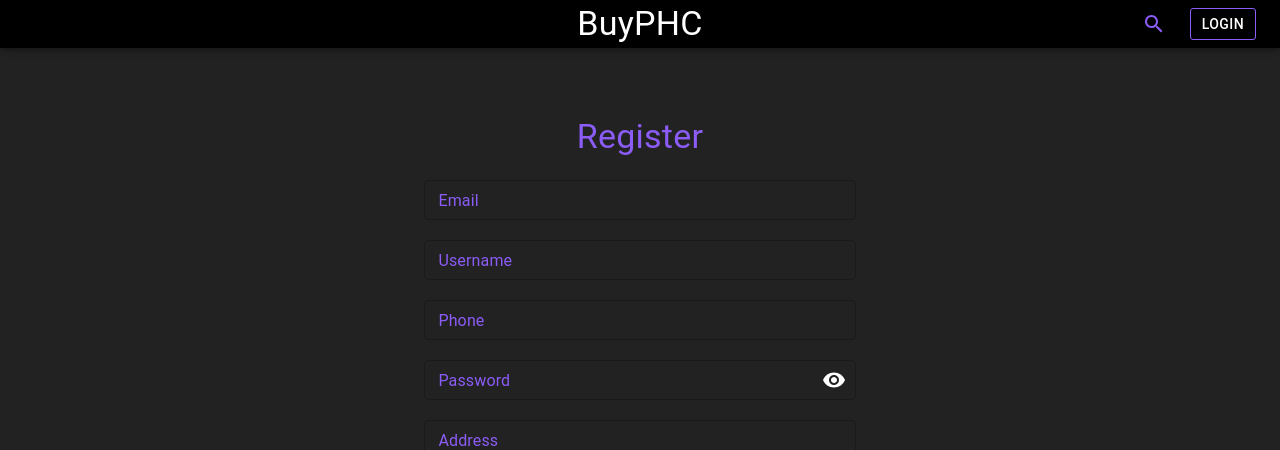
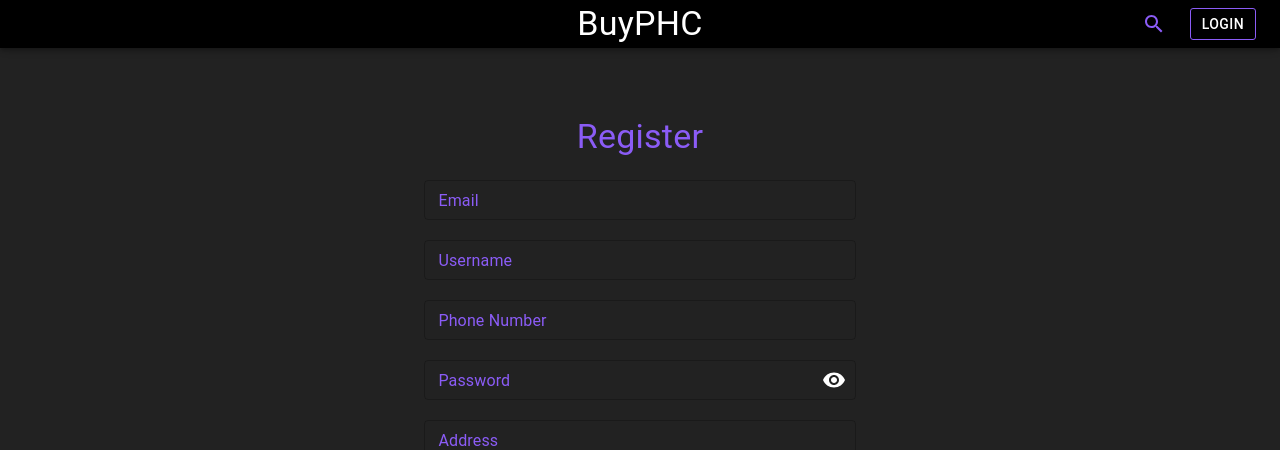
Before and after one commit to oops-bphc/buyPHC-frontend, a React (Create React App) app: page /register in a window 1280 px wide. Shown: the top 450 px of the page. Built offline with nearby package versions, Linux system fonts and the light colour scheme.

Commit message:
Integrate registration endpoint

```diff
--- a/src/Pages/Auth/Register.js
+++ b/src/Pages/Auth/Register.js
@@ -1,126 +1,116 @@
-import React from "react";
+import React from 'react';
 import {
   Button,
   IconButton,
   InputAdornment,
   TextField,
   Typography,
-} from "@mui/material";
+} from '@mui/material';
 // import { ReactComponent as AniliteLoader } from "../Media/AniliteLoader.svg";
-import { Link } from "react-router-dom";
-import { Visibility, VisibilityOff } from "@mui/icons-material";
-import { CustomContainedButton } from "../../Components/Button/CustomButton";
-import { Container } from "../../Components/Container";
+import { Link } from 'react-router-dom';
+import { Visibility, VisibilityOff } from '@mui/icons-material';
+import { CustomContainedButton } from '../../Components/Button/CustomButton';
+import { Container } from '../../Components/Container';
+import axios from "axios";
+
+const RegistrationField = ({label, placeholder, setValue, multiline}) => {
+  return (
+    <TextField
+      label={label}
+      placeholder={placeholder}
+      size='small'
+      type='text'
+			multiline={multiline ? true : false}
+      InputLabelProps={{
+        sx: { color: 'primary.main' },
+      }}
+      sx={{ input: { color: 'white' }, width: { xs: '90%', md: '70%' } }}
+      onChange={(e) => setValue(e.target.value)}
+    />
+  );
+};
 
 function Register() {
-  const [mail, setMail] = React.useState("");
-  const [password, setPassword] = React.useState("");
+  const [username, setUsername] = React.useState('');
+  const [email, setEmail] = React.useState('');
+  const [password, setPassword] = React.useState('');
+  const [phoneNumber, setPhoneNumber] = React.useState('');
+	const [address, setAddress] = React.useState('');
   const [showPassword, setShowPassword] = React.useState(false);
   const [credentialError, setCredentialError] = React.useState(false);
-  // const handleSubmit = async () => {
-  //   try {
-  //     await axios
-  //       .post(
-  //         "https://fab6-103-48-103-234.ngrok.io/user/login",
-  //         {
-  //           email: mail,
-  //           password: password,
-  //         },
-  //         {
-  //           credentials: "include",
-  //         }
-  //       )
-  //       .then((res) => console.log(res));
-  //   } catch (error) {
-  //     console.log(error);
-  //   }
-  // };
+
+
+	const handleSubmit = async () => {
+		await axios.post(
+			`${process.env.REACT_APP_ROOT_URL}/customer`,
+			{username, password, phoneNumber, email, address, wallet: 1000}
+		).catch(console.error);
+	};
 
   return (
     <Container>
       <div
-        className="loginWrapper"
+        className='loginWrapper'
         style={{
-          width: "50%",
-          marginLeft: "auto",
-          marginRight: "auto",
-          display: "flex",
-          justifyContent: "center",
-          alignItems: "center",
-          flexDirection: "column",
+          width: '50%',
+          marginLeft: 'auto',
+          marginRight: 'auto',
+          display: 'flex',
+          justifyContent: 'center',
+          alignItems: 'center',
+          flexDirection: 'column',
           gap: 20,
         }}
       >
-        <Typography variant="h4" color="primary" sx={{ pt: 2 }}>
+        <Typography variant='h4' color='primary' sx={{ pt: 2 }}>
           Register
         </Typography>
 
         <div
           style={{
-            width: "100%",
+            width: '100%',
             padding: 2,
-            marginLeft: "auto",
-            marginRight: "auto",
-            display: "flex",
-            justifyContent: "center",
-            alignItems: "center",
-            flexDirection: "column",
+            marginLeft: 'auto',
+            marginRight: 'auto',
+            display: 'flex',
+            justifyContent: 'center',
+            alignItems: 'center',
+            flexDirection: 'column',
             gap: 20,
           }}
         >
+					<RegistrationField
+						label={'Email'}
+						placeholder={'Enter email address'}
+						setValue={setEmail}
+					/>
+					<RegistrationField
+						label={'Username'}
+						placeholder={'Enter username'}
+						setValue={setUsername}
+					/>
+					<RegistrationField
+						label={'Phone Number'}
+						placeholder={'Enter phone number'}
+						setValue={setPhoneNumber}
+					/>
           <TextField
-            id="loginEmail"
-            label="Email"
-            placeholder="Enter email address"
-            size="small"
-            type="text"
+            id='loginPassword'
+            label='Password'
+            size='small'
             InputLabelProps={{
-              sx: { color: "primary.main" },
+              sx: { color: 'primary.main' },
             }}
-            sx={{ input: { color: "white" }, width: { xs: "90%", md: "70%" } }}
-            onChange={(e) => setMail(e.target.value)}
-          />
-          <TextField
-            id="loginEmail"
-            label="Username"
-            placeholder="Enter username"
-            size="small"
-            type="text"
-            InputLabelProps={{
-              sx: { color: "primary.main" },
-            }}
-            sx={{ input: { color: "white" }, width: { xs: "90%", md: "70%" } }}
-            onChange={(e) => setMail(e.target.value)}
-          />
-          <TextField
-            id="loginEmail"
-            label="Phone"
-            placeholder="Enter phone number"
-            size="small"
-            type="text"
-            InputLabelProps={{
-              sx: { color: "primary.main" },
-            }}
-            sx={{ input: { color: "white" }, width: { xs: "90%", md: "70%" } }}
-            onChange={(e) => setMail(e.target.value)}
-          />
-          <TextField
-            id="loginPassword"
-            label="Password"
-            size="small"
-            InputLabelProps={{
-              sx: { color: "primary.main" },
-            }}
-            sx={{ input: { color: "white" }, width: { xs: "90%", md: "70%" } }}
-            type={showPassword ? "text" : "password"}
+            sx={{ input: { color: 'white' }, width: { xs: '90%', md: '70%' } }}
+            type={showPassword ? 'text' : 'password'}
             InputProps={{
               endAdornment: (
-                <InputAdornment position="end">
+                <InputAdornment position='end'>
                   <IconButton
-                    aria-label="toggle password visibility"
+                    aria-label='toggle password visibility'
                     onClick={() => setShowPassword((password) => !password)}
-                    edge="end"
-                    color="secondary"
+                    edge='end'
+                    color='secondary'
                   >
                     {showPassword ? <VisibilityOff /> : <Visibility />}
                   </IconButton>
@@ -128,36 +118,29 @@ function Register() {
               ),
             }}
             error={credentialError ? true : false}
-            helperText={credentialError ? "Invalid Email/Password" : ""}
+            helperText={credentialError ? 'Invalid Email/Password' : ''}
             onChange={(e) => setPassword(e.target.value)}
           />
 
-          <TextField
-            id="loginEmail"
-            label="Address"
-            placeholder="Enter address"
-            multiline
-            size="small"
-            type="text"
-            InputLabelProps={{
-              sx: { color: "primary.main" },
-            }}
-            sx={{ input: { color: "white" }, width: { xs: "90%", md: "70%" } }}
-            onChange={(e) => setMail(e.target.value)}
-          />
+					<RegistrationField
+						label={'Address'}
+						placeholder={'Enter address'}
+						setValue={setAddress}
+						multiline
+					/>
 
           <CustomContainedButton
             disabled={credentialError ? true : false}
-            // onClick={() => handleSubmit()}
+						onClick={handleSubmit}
           >
             Submit
           </CustomContainedButton>
         </div>
-        <Typography variant="body2" color="secondary">
+        <Typography variant='body2' color='secondary'>
           Already a user?
         </Typography>
-        <Link to="/login">
-          <Button variant="body2" sx={{ color: "primary.main" }}>
+        <Link to='/login'>
+          <Button variant='body2' sx={{ color: 'primary.main' }}>
             Login
           </Button>
         </Link>
```
